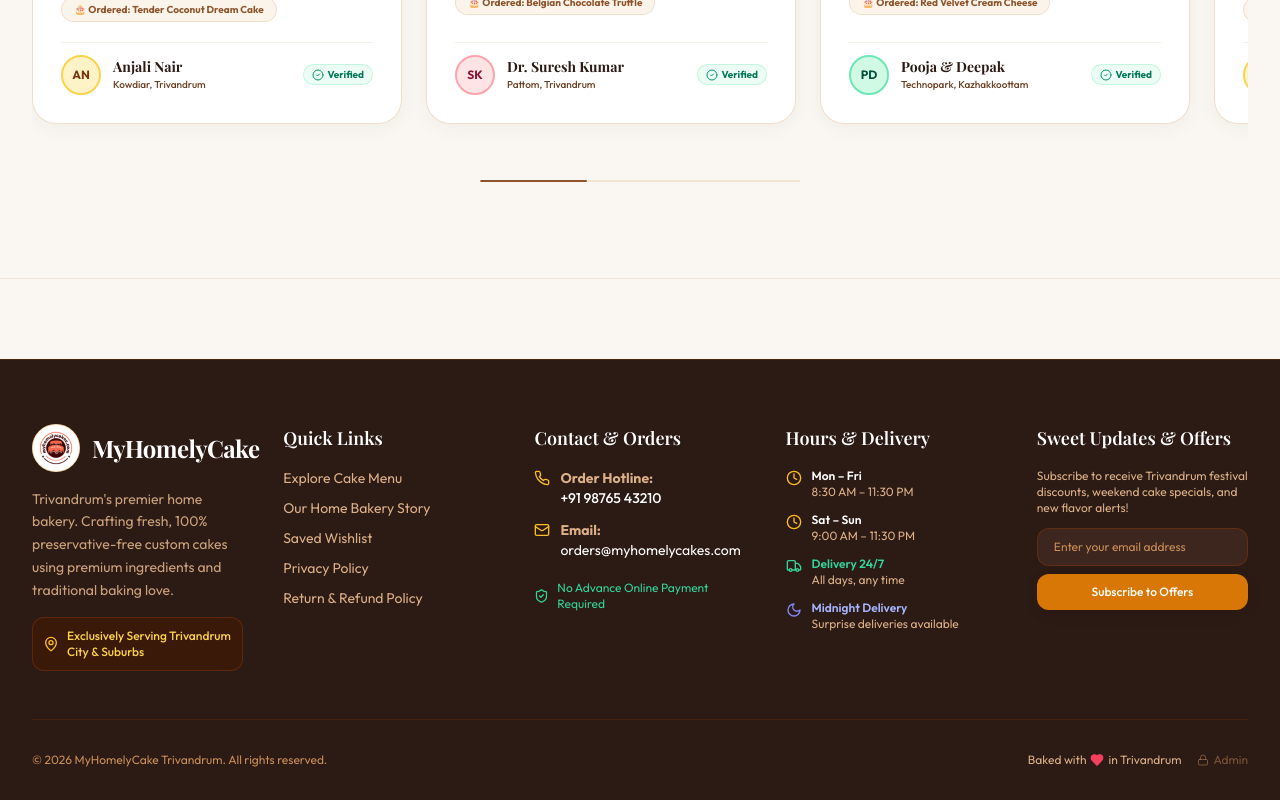
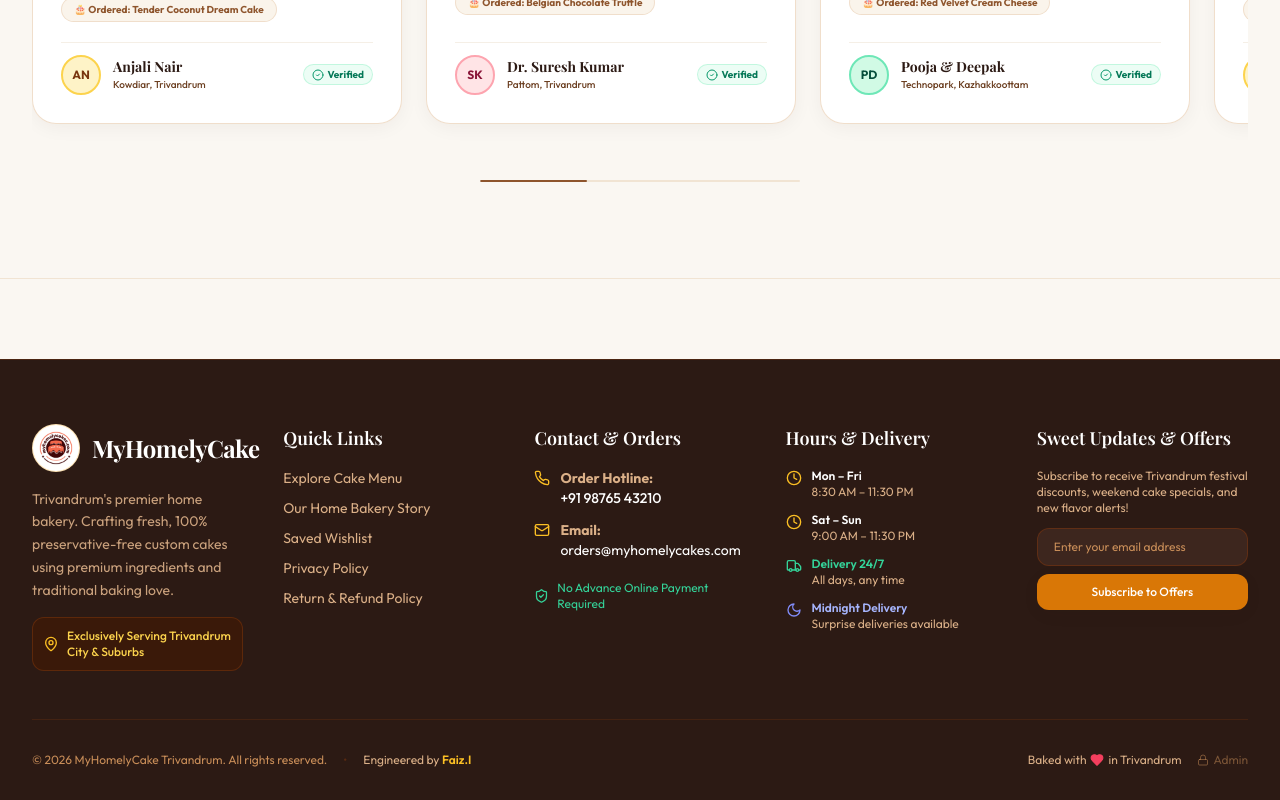
Before and after one commit to IsacSmile/my-homely-cakes-main, a Next.js app: page / in a window 1280 px wide. Shown: the part 2000-2800 px from the top of the page. Built offline with nearby package versions, Linux system fonts and the light colour scheme; no server answers; the database is empty; a web font is replaced by a local one.

Commit message:
feat: Add 'Engineered by Faiz.I' with Instagram link in footer

```diff
--- a/src/components/Footer.tsx
+++ b/src/components/Footer.tsx
@@ -213,7 +213,21 @@ export default function Footer() {
         </div>
 
         <div className="pt-8 border-t border-amber-900/30 flex flex-col sm:flex-row items-center justify-between gap-4 text-xs text-bakery-400">
-          <p>© {new Date().getFullYear()} MyHomelyCake Trivandrum. All rights reserved.</p>
+          <div className="flex flex-col sm:flex-row items-center gap-2 sm:gap-4 text-center sm:text-left">
+            <p>© {new Date().getFullYear()} MyHomelyCake Trivandrum. All rights reserved.</p>
+            <span className="hidden sm:inline text-amber-900/60">•</span>
+            <p className="text-bakery-300">
+              Engineered by{' '}
+              <a
+                href="https://instagram.com/faiz_imam__"
+                target="_blank"
+                rel="noopener noreferrer"
+                className="text-amber-400 font-semibold hover:text-amber-300 hover:underline transition-colors"
+              >
+                Faiz.I
+              </a>
+            </p>
+          </div>
           <div className="flex items-center gap-4">
             <span className="flex items-center gap-1 text-bakery-300">
               Baked with <Heart className="w-3.5 h-3.5 text-rose-500 fill-rose-500" /> in Trivandrum
```
